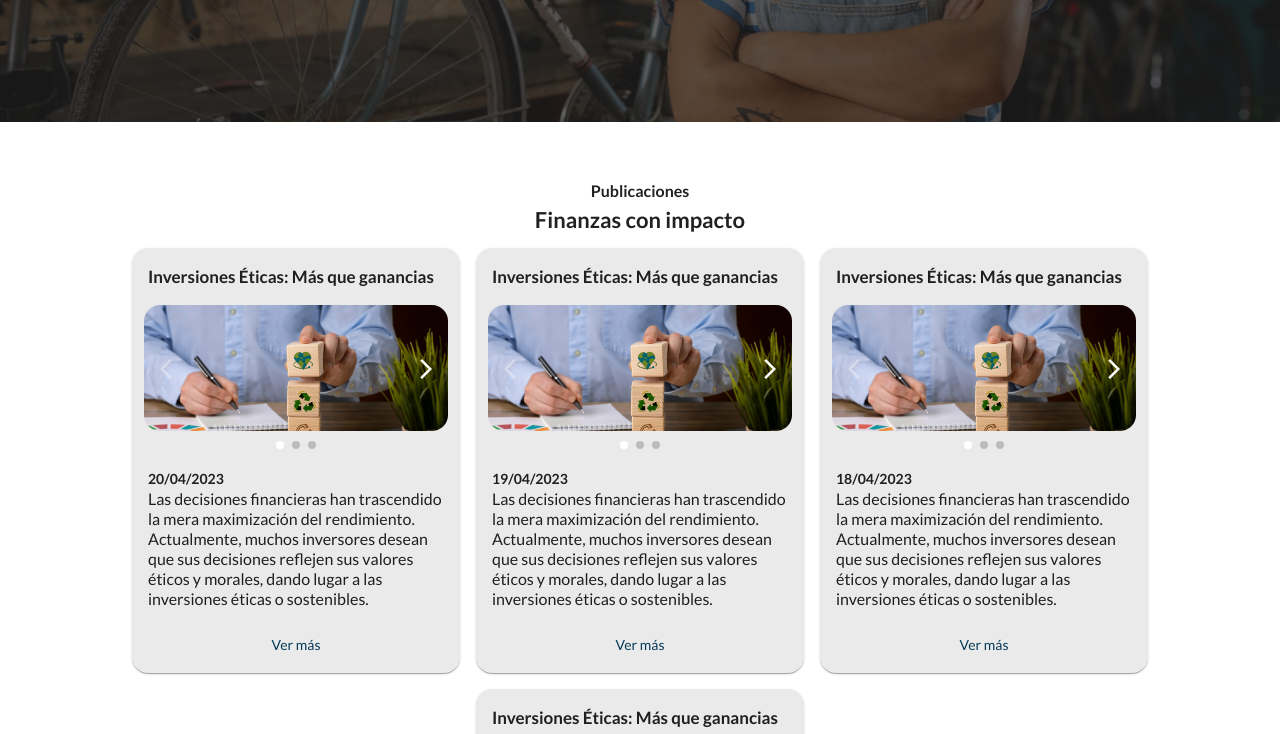
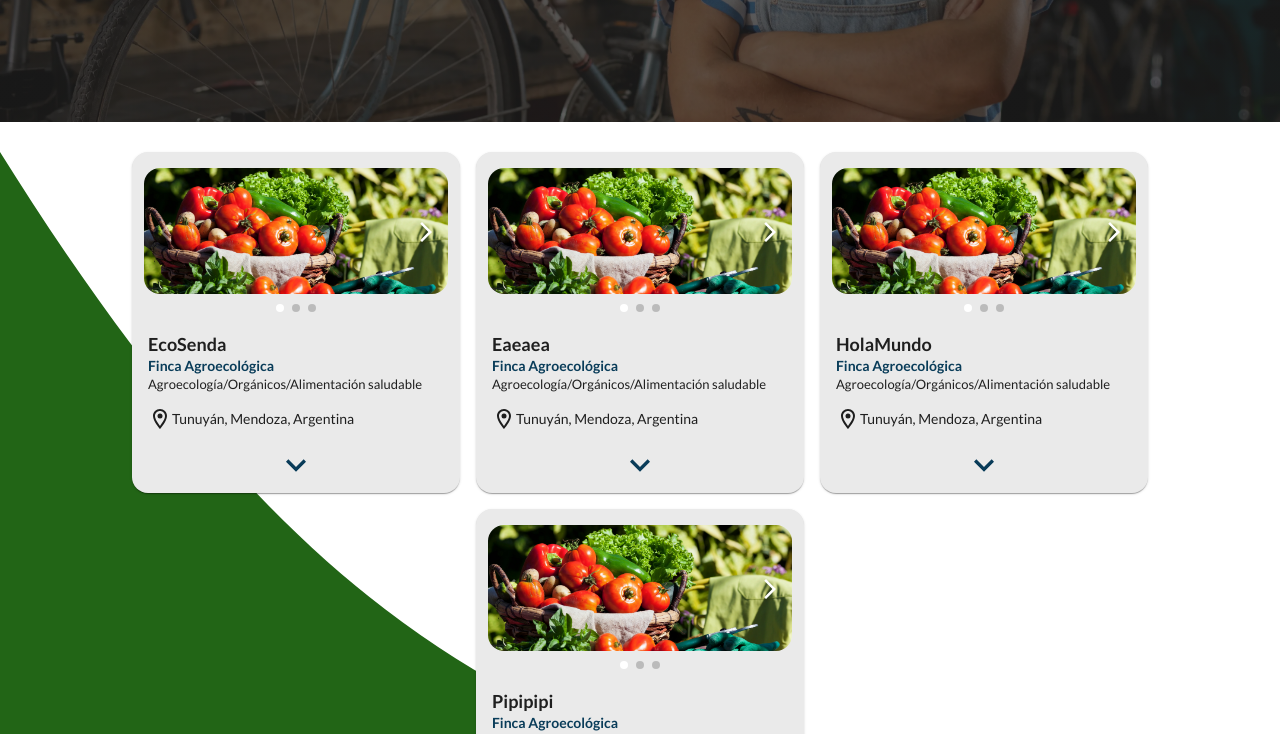
Before and after one commit to TomiCaratti13/SemilleroUbuntuFront, a React (Vite) app: page /microemprendimientos in a window 1280 px wide. Shown: the part 420-1154 px from the top of the page. Built offline with nearby package versions, Linux system fonts and the light colour scheme.

Commit message:
Add vector, views section publicaciones and microemprendimientos

```diff
--- /dev/null
+++ b/src/components/MapMicroemprendmientos.jsx
@@ -0,0 +1,30 @@
+import CardMicroemprendimiento from './CardMicroemprendimiento';
+import { Container } from '@mui/material';
+
+// eslint-disable-next-line react/prop-types
+export const MapMicroemprendimientos = ({ microemprendimientos }) => (
+  <Container
+    component="section"
+    sx={{
+      display: 'flex',
+      justifyContent: 'center',
+      alignItems: 'center',
+      flexWrap: 'wrap',
+      gap: '16px',
+    }}>
+    {microemprendimientos.map((microemprendimiento, index) => (
+      <CardMicroemprendimiento
+        key={index}
+        title={microemprendimiento.title}
+        category={microemprendimiento.category}
+        subcategory={microemprendimiento.subcategory}
+        ubication={microemprendimiento.ubication}
+        img0={microemprendimiento.img0}
+        img1={microemprendimiento.img1}
+        img2={microemprendimiento.img2}
+        description={microemprendimiento.description}
+        moreinfo={microemprendimiento.moreinfo}
+      />
+    ))}
+  </Container>
+);
--- /dev/null
+++ b/src/components/VectorGreen.jsx
@@ -0,0 +1,24 @@
+import React from 'react';
+import { Box } from '@mui/material';
+
+export const VectorGreen = ({ text }) => {
+  return (
+    <Box
+      sx={{
+        position: 'absolute',
+        zIndex: '-1',
+        width: '100%',
+        top: text ? '100px' : '0px',
+      }}>
+      <svg
+        style={{ position: 'absolute', overflow: 'hidden' }}
+        width="100%"
+        viewBox="0 0 361 620">
+        <path
+          d="M361 183C189.669 191.629 104.632 167.382 0 0V550C0 550 361 706 361 550V183Z"
+          fill="#226516"
+        />
+      </svg>
+    </Box>
+  );
+};
--- a/src/utils/mocks/Microemprendimientos.json
+++ b/src/utils/mocks/Microemprendimientos.json
@@ -1,3 +1,4 @@
+[
   {
     "title": "EcoSenda",
     "category": "Agroecología/Orgánicos/Alimentación saludable",
@@ -7,5 +8,39 @@
     "img1": "/webp/microemprendimiento2.webp",
     "img2": "/webp/microemprendimiento3.webp",
     "description": "Promueven un modelo de agricultura sostenible, protegiendo el medio ambiente, el agua y las semillas autóctonas. Cultivan frutas, verduras, plantas medicinales y crean derivados. Editan también contenidos educativos, gestionan un banco de semillas y comercializan o intercambian excedentes.",
-	"moreinfo":"Nació del sueño de restaurar la salud y adoptar un estilo de vida ideal. Este proyecto familiar creció fundamentado en la permacultura, biodinámica y agroecología, comprometiéndose con la soberanía alimentaria, el bienestar, el regreso al campo, la venta directa y la dignidad de la vida campesina."
+    "moreinfo": "Nació del sueño de restaurar la salud y adoptar un estilo de vida ideal. Este proyecto familiar creció fundamentado en la permacultura, biodinámica y agroecología, comprometiéndose con la soberanía alimentaria, el bienestar, el regreso al campo, la venta directa y la dignidad de la vida campesina."
+  },
+  {
+    "title": "Eaeaea",
+    "category": "Agroecología/Orgánicos/Alimentación saludable",
+    "subcategory": "Finca Agroecológica",
+    "ubication": "Tunuyán, Mendoza, Argentina",
+    "img0": "/webp/microemprendimiento1.webp",
+    "img1": "/webp/microemprendimiento2.webp",
+    "img2": "/webp/microemprendimiento3.webp",
+    "description": "Promueven un modelo de agricultura sostenible, protegiendo el medio ambiente, el agua y las semillas autóctonas. Cultivan frutas, verduras, plantas medicinales y crean derivados. Editan también contenidos educativos, gestionan un banco de semillas y comercializan o intercambian excedentes.",
+    "moreinfo": "Nació del sueño de restaurar la salud y adoptar un estilo de vida ideal. Este proyecto familiar creció fundamentado en la permacultura, biodinámica y agroecología, comprometiéndose con la soberanía alimentaria, el bienestar, el regreso al campo, la venta directa y la dignidad de la vida campesina."
+  },
+  {
+    "title": "HolaMundo",
+    "category": "Agroecología/Orgánicos/Alimentación saludable",
+    "subcategory": "Finca Agroecológica",
+    "ubication": "Tunuyán, Mendoza, Argentina",
+    "img0": "/webp/microemprendimiento1.webp",
+    "img1": "/webp/microemprendimiento2.webp",
+    "img2": "/webp/microemprendimiento3.webp",
+    "description": "Promueven un modelo de agricultura sostenible, protegiendo el medio ambiente, el agua y las semillas autóctonas. Cultivan frutas, verduras, plantas medicinales y crean derivados. Editan también contenidos educativos, gestionan un banco de semillas y comercializan o intercambian excedentes.",
+    "moreinfo": "Nació del sueño de restaurar la salud y adoptar un estilo de vida ideal. Este proyecto familiar creció fundamentado en la permacultura, biodinámica y agroecología, comprometiéndose con la soberanía alimentaria, el bienestar, el regreso al campo, la venta directa y la dignidad de la vida campesina."
+  },
+  {
+    "title": "Pipipipi",
+    "category": "Agroecología/Orgánicos/Alimentación saludable",
+    "subcategory": "Finca Agroecológica",
+    "ubication": "Tunuyán, Mendoza, Argentina",
+    "img0": "/webp/microemprendimiento1.webp",
+    "img1": "/webp/microemprendimiento2.webp",
+    "img2": "/webp/microemprendimiento3.webp",
+    "description": "Promueven un modelo de agricultura sostenible, protegiendo el medio ambiente, el agua y las semillas autóctonas. Cultivan frutas, verduras, plantas medicinales y crean derivados. Editan también contenidos educativos, gestionan un banco de semillas y comercializan o intercambian excedentes.",
+    "moreinfo": "Nació del sueño de restaurar la salud y adoptar un estilo de vida ideal. Este proyecto familiar creció fundamentado en la permacultura, biodinámica y agroecología, comprometiéndose con la soberanía alimentaria, el bienestar, el regreso al campo, la venta directa y la dignidad de la vida campesina."
   }
+]
--- a/src/views/Header.jsx
+++ b/src/views/Header.jsx
@@ -17,7 +17,7 @@ import ArrowBackIcon from '@mui/icons-material/ArrowBack';
 
 const drawerWidth = 240;
 const navItems = ['Inicio', 'Microemprendimientos', 'Publicaciones'];
-export const CONST_HEADER_HEIGHT = '56px';
+export const CONST_HEADER_HEIGHT = '60px';
 
 function Header(props) {
   // eslint-disable-next-line react/prop-types
@@ -34,7 +34,6 @@ function Header(props) {
       onClick={handleDrawerToggle}
       sx={{
         bgcolor: 'azul.main',
-        width: '100%',
         height: '100%',
         marginTop: CONST_HEADER_HEIGHT,
         display: 'flex',
@@ -52,58 +51,58 @@ function Header(props) {
             flexDirection: 'column',
             height: '100%',
             width: '100%',
+            justifyContent: 'space-between',
+          }}>
+          <Box
+            sx={{
+              width: '100%',
+              padding: 0,
+              margin: 0,
+              display: 'flex',
+              flexDirection: 'column',
+              gap: '16px',
             }}>
             {navItems.map(item => (
               <Link
+                key={item}
                 to={item === 'Inicio' ? '/' : `/${item.toLowerCase()}`}
-              style={{
-                width: '100%',
-                alignItems: 'flex-start',
-                flexGrow: 0,
-              }}>
-              <ListItemButton
-                key={item}
-                href={`#${item.toLowerCase()}`}
+                style={{ textDecoration: 'none' }}>
+                <ListItemText
                   sx={{
-                  textTransform: 'none',
-                  textAlign: 'start',
                     color: 'blanco.main',
                     fontFamily: 'Lato',
                     fontWeight: 700,
                     fontSize: '18px',
                     lineHeight: '20px',
                     width: '100%',
-                  alignItems: 'flex-start',
                     flexGrow: 0,
-                }}>
-                <ListItemText
+                    padding: '0 16px',
+                  }}
                   primaryTypographyProps={{ variant: 'none' }}
                   primary={item}
                 />
-              </ListItemButton>
               </Link>
             ))}
-          <ListItemButton
+          </Box>
+          <Link
+            to="/login"
+            style={{
+              width: '100%',
+              textDecoration: 'none',
+            }}>
+            <ListItemText
               sx={{
-              textTransform: 'none',
-              textAlign: 'start',
                 color: 'blanco.main',
                 fontFamily: 'Lato',
                 fontWeight: 700,
                 fontSize: '18px',
                 lineHeight: '20px',
-              width: '100%',
-              alignItems: 'flex-end',
-            }}>
-            <Link
-              to="/login"
-              style={{ textDecoration: 'none', color: 'inherit' }}>
-              <ListItemText
+                padding: '0px 16px',
+              }}
               primaryTypographyProps={{ variant: 'none' }}
               primary="Administrador"
             />
           </Link>
-          </ListItemButton>
         </ListItem>
       </List>
     </Box>
--- a/src/views/LandingPage.jsx
+++ b/src/views/LandingPage.jsx
@@ -1,7 +1,8 @@
 import publicaciones from '../utils/mocks/Publicaciones.json';
-import { Publicaciones } from './Publicaciones';
+import { MapPublicaciones } from './MapPublicaciones';
 import { useSnackbar } from 'notistack';
 import { SectionHero } from '../components/SectionHero';
+import { Container, Typography, Box } from '@mui/material';
 
 export const LandingPage = () => {
   const landingPage = {
@@ -19,14 +20,38 @@ export const LandingPage = () => {
   };
 
   return (
-    <>
+    <Box
+      sx={{
+        display: 'flex',
+        flexDirection: 'column',
+        gap: '30px',
+        paddingBottom: '30px',
+      }}>
       <SectionHero
         category={landingPage.category}
         title={landingPage.title}
         img={landingPage.img}
       />
-      <button onClick={handleAlert}>LANZAR ALERTA</button>
-      <Publicaciones publicaciones={publicaciones} />
-    </>
+      <Container
+        sx={{
+          display: 'flex',
+          justifyContent: 'center',
+          alignItems: 'center',
+          flexDirection: 'column',
+          gap: '4px',
+        }}>
+        <Typography
+          variant="h4"
+          sx={{ fontSize: '16px', lineHeight: '25px', fontWeight: 600 }}>
+          Publicaciones
+        </Typography>
+        <Typography
+          variant="h3"
+          sx={{ fontSize: '22px', lineHeight: '25px', fontWeight: 600 }}>
+          Finanzas con impacto
+        </Typography>
+      </Container>
+      <MapPublicaciones publicaciones={publicaciones} />
+    </Box>
   );
 };
--- a/src/views/Publicaciones.jsx
+++ b/src/views/MapPublicaciones.jsx
@@ -1,9 +1,8 @@
 import CardPublicacion from '../components/CardPublicacion';
-import Container from '@mui/material/Container';
-import Typography from '@mui/material/Typography';
+import { Container } from '@mui/material';
 
 // eslint-disable-next-line react/prop-types
-export const Publicaciones = ({ publicaciones }) => (
+export const MapPublicaciones = ({ publicaciones }) => (
   <Container
     component="section"
     sx={{
@@ -12,27 +11,7 @@ export const Publicaciones = ({ publicaciones }) => (
       alignItems: 'center',
       flexWrap: 'wrap',
       gap: '16px',
-      paddingTop: '56px',
     }}>
-    <Container
-      sx={{
-        display: 'flex',
-        justifyContent: 'center',
-        alignItems: 'center',
-        flexDirection: 'column',
-        gap: '4px',
-      }}>
-      <Typography
-        variant="h4"
-        sx={{ fontSize: '16px', lineHeight: '25px', fontWeight: 600 }}>
-        Publicaciones
-      </Typography>
-      <Typography
-        variant="h3"
-        sx={{ fontSize: '22px', lineHeight: '25px', fontWeight: 600 }}>
-        Finanzas con impacto
-      </Typography>
-    </Container>
     {publicaciones
       //Convertimos Date a fechas para poder ordenarlas
       // eslint-disable-next-line react/prop-types
--- a/src/views/SectionMicroemprendimientos.jsx
+++ b/src/views/SectionMicroemprendimientos.jsx
@@ -1,6 +1,8 @@
-import publicaciones from '../utils/mocks/Publicaciones.json';
-import { Publicaciones } from './Publicaciones';
 import { SectionHero } from '../components/SectionHero';
+import { Box } from '@mui/material';
+import microemprendimientos from '../utils/mocks/Microemprendimientos.json';
+import { MapMicroemprendimientos } from '../components/MapMicroemprendmientos';
+import { VectorGreen } from '../components/VectorGreen';
 
 export const SectionMicroemprendmientos = () => {
   const sectionPublicaiones = {
@@ -12,14 +14,26 @@ export const SectionMicroemprendmientos = () => {
   };
 
   return (
-    <>
+    <Box
+      sx={{
+        display: 'flex',
+        overflow: 'hidden',
+        flexDirection: 'column',
+        gap: '30px',
+        width: '100%',
+        height: '100%',
+        paddingBottom: '30px',
+      }}>
       <SectionHero
         category={sectionPublicaiones.category}
         title={sectionPublicaiones.title}
         description={sectionPublicaiones.description}
         img={sectionPublicaiones.img}
       />
-      <Publicaciones publicaciones={publicaciones} />
-    </>
+      <Box sx={{ position: 'relative', width: '100%', height: '100%' }}>
+        <VectorGreen />
+        <MapMicroemprendimientos microemprendimientos={microemprendimientos} />
+      </Box>
+    </Box>
   );
 };
--- a/src/views/SectionPublicaciones.jsx
+++ b/src/views/SectionPublicaciones.jsx
@@ -1,6 +1,8 @@
 import publicaciones from '../utils/mocks/Publicaciones.json';
-import { Publicaciones } from './Publicaciones';
+import { MapPublicaciones } from './MapPublicaciones';
 import { SectionHero } from '../components/SectionHero';
+import { Box } from '@mui/material';
+import { VectorGreen } from '../components/VectorGreen';
 
 export const SectionPublicaciones = () => {
   const sectionPublicaiones = {
@@ -12,14 +14,26 @@ export const SectionPublicaciones = () => {
   };
 
   return (
-    <>
+    <Box
+      sx={{
+        display: 'flex',
+        overflow: 'hidden',
+        flexDirection: 'column',
+        gap: '30px',
+        width: '100%',
+        height: '100%',
+        paddingBottom: '30px',
+      }}>
       <SectionHero
         category={sectionPublicaiones.category}
         title={sectionPublicaiones.title}
         description={sectionPublicaiones.description}
         img={sectionPublicaiones.img}
       />
-      <Publicaciones publicaciones={publicaciones} />
-    </>
+      <Box sx={{ position: 'relative', width: '100%', height: '100%' }}>
+        <VectorGreen />
+        <MapPublicaciones publicaciones={publicaciones} />
+      </Box>
+    </Box>
   );
 };
```
Lines whose indentation alone changed are shown as unchanged.
